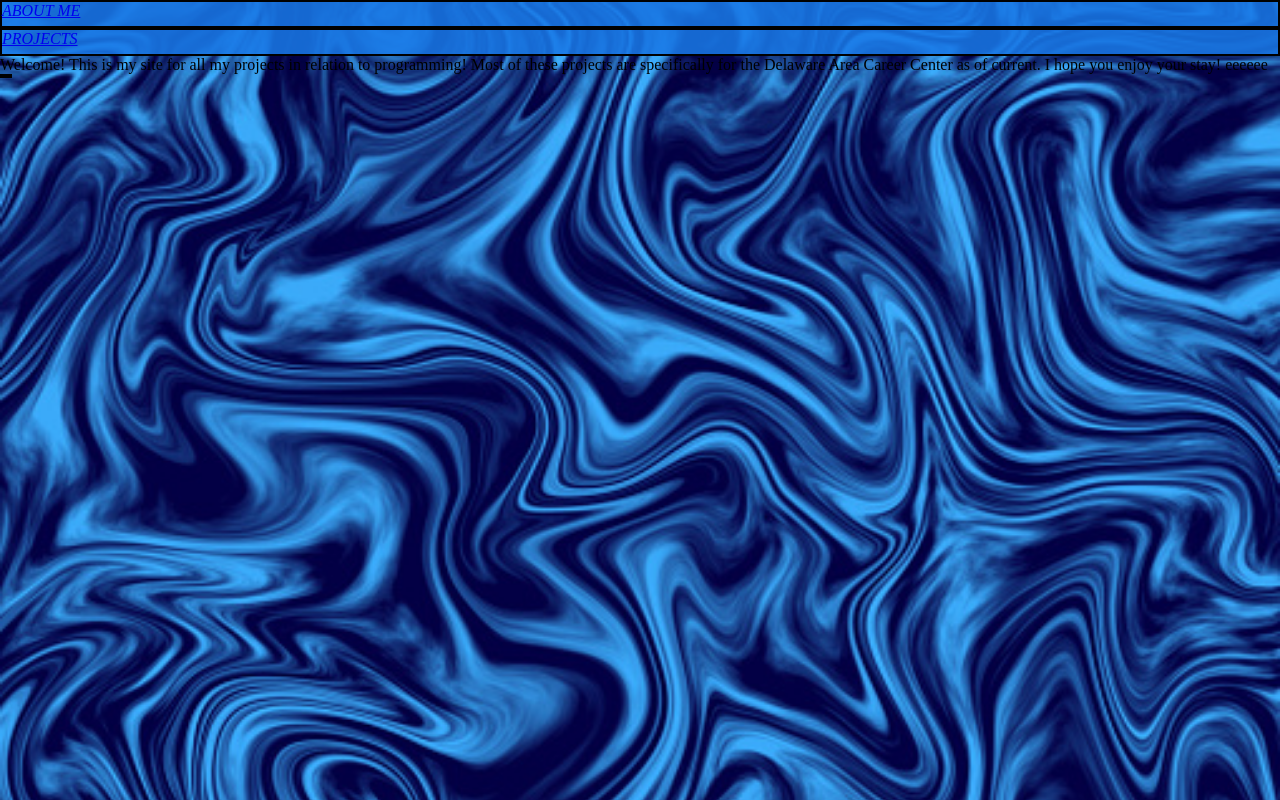
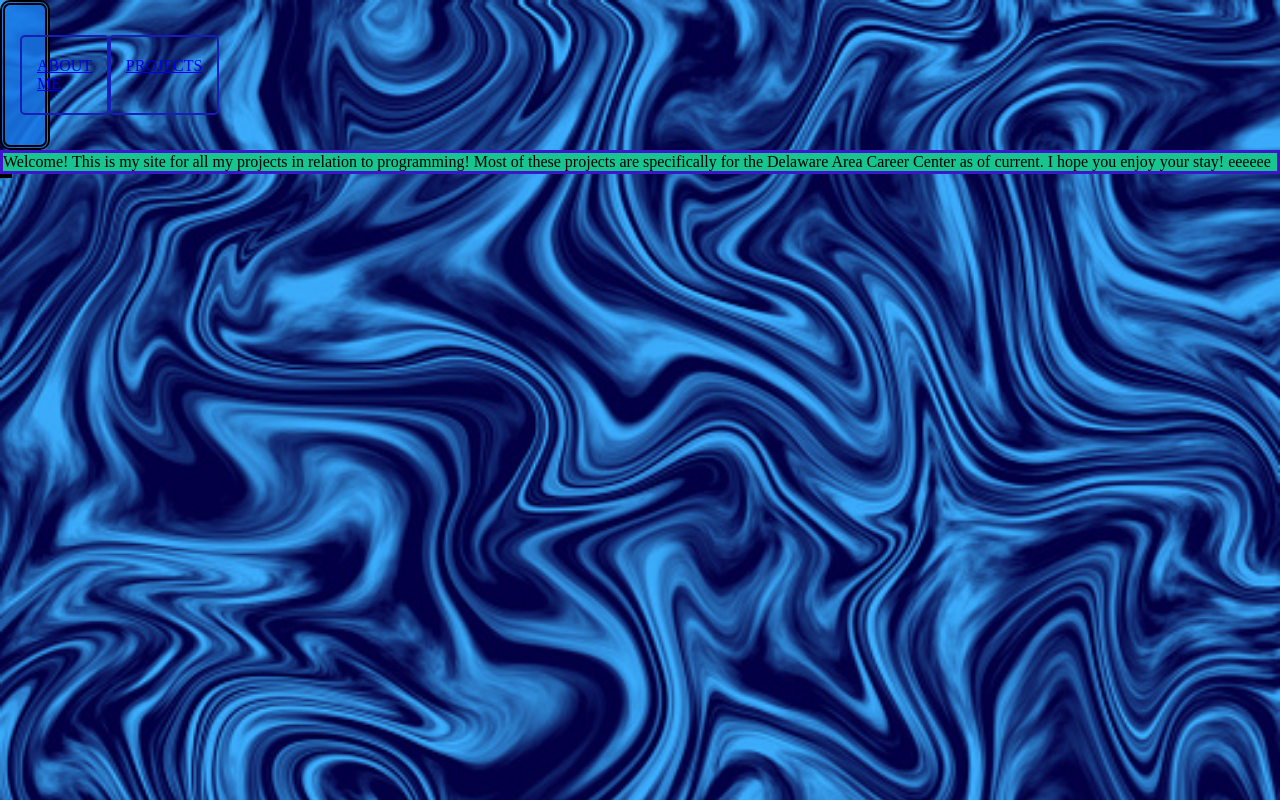
Before and after one commit to E2660/PersonalWebApp, a plain HTML site: page index.html in a window 1280 px wide. Drawn offline with Linux system fonts and the light colour scheme.

Commit message:
Added a few changes. Fixing up stuff.

```diff
--- a/scripts/style.css
+++ b/scripts/style.css
@@ -5,19 +5,30 @@ body{
     font-style: italic;
     margin-top: 0px;
     margin-left: 0px;
-    margin-right: 0px;
+    margin-right:0px;
  }
 
  .flex-container{
-    display: block;
+    display: flex;
+    flex-direction:row;
     background-color:rgba(25, 120, 230, 0.87);
+    border:5px double black;
+    border-radius:10px;
+    padding:30px 25px 30px 15px;
+    margin-right:1670px;
  }
  .flex-item{
-   height:3%;
-   border:2px double black;
+   margin: 0.8%;
+   border:2px double rgb(22, 32, 182);
+   border-radius:5px;
+   padding:20px 15px 20px 15px;
+   font-style:normal;
+   font-family:'Times New Roman';
  }
  .flex-container2{
-  display: block;
+  display: flex;
+  background-color:rgb(24, 197, 145);
+  border:3px solid rgb(61, 21, 206);
 
 }
 .flex-item2{
```
